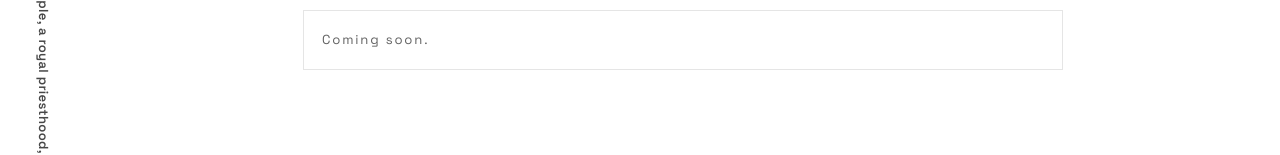
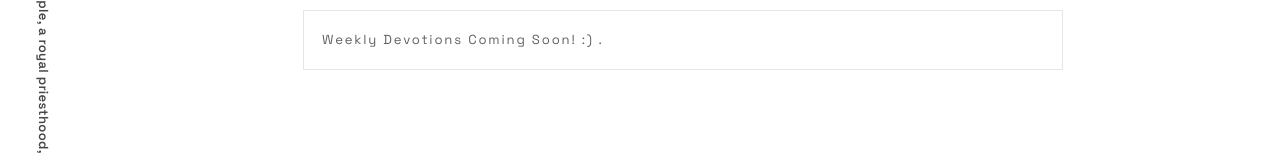
Before and after one commit to chosencollectiveandco-cyber/chosen, a website: page devotion.html in a window 1280 px wide. Shown: the part 187-342 px from the top of the page. Drawn offline with Linux system fonts and the light colour scheme.

Commit message:
Update devotion.html

```diff
--- a/devotion.html
+++ b/devotion.html
@@ -81,7 +81,7 @@
       <section class="devotion" aria-label="Devotion">
         <h2 class="section-title">Devotion</h2>
         <div class="devotion-card">
-          <p class="devotion-body">Coming soon.</p>
+          <p class="devotion-body"> Weekly Devotions Coming Soon! :) .</p>
         </div>
       </section>
     </main>
```
